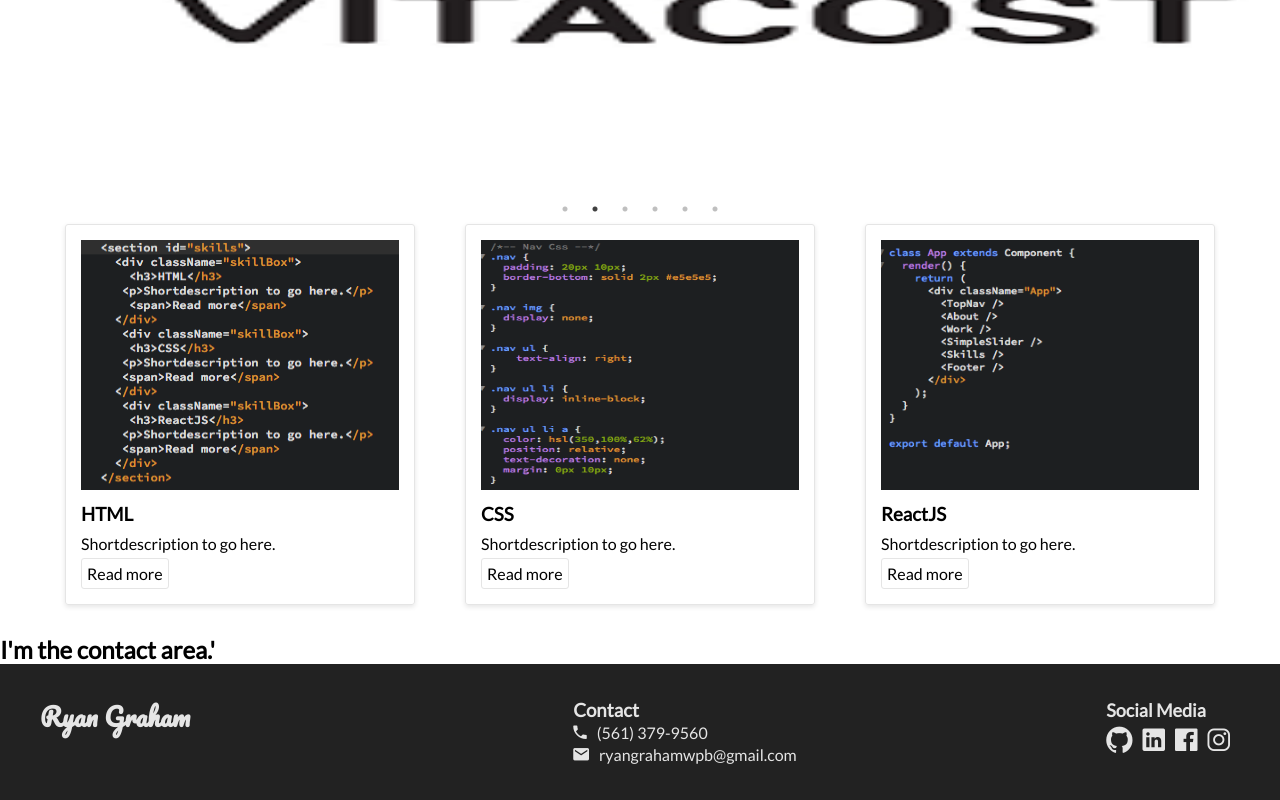
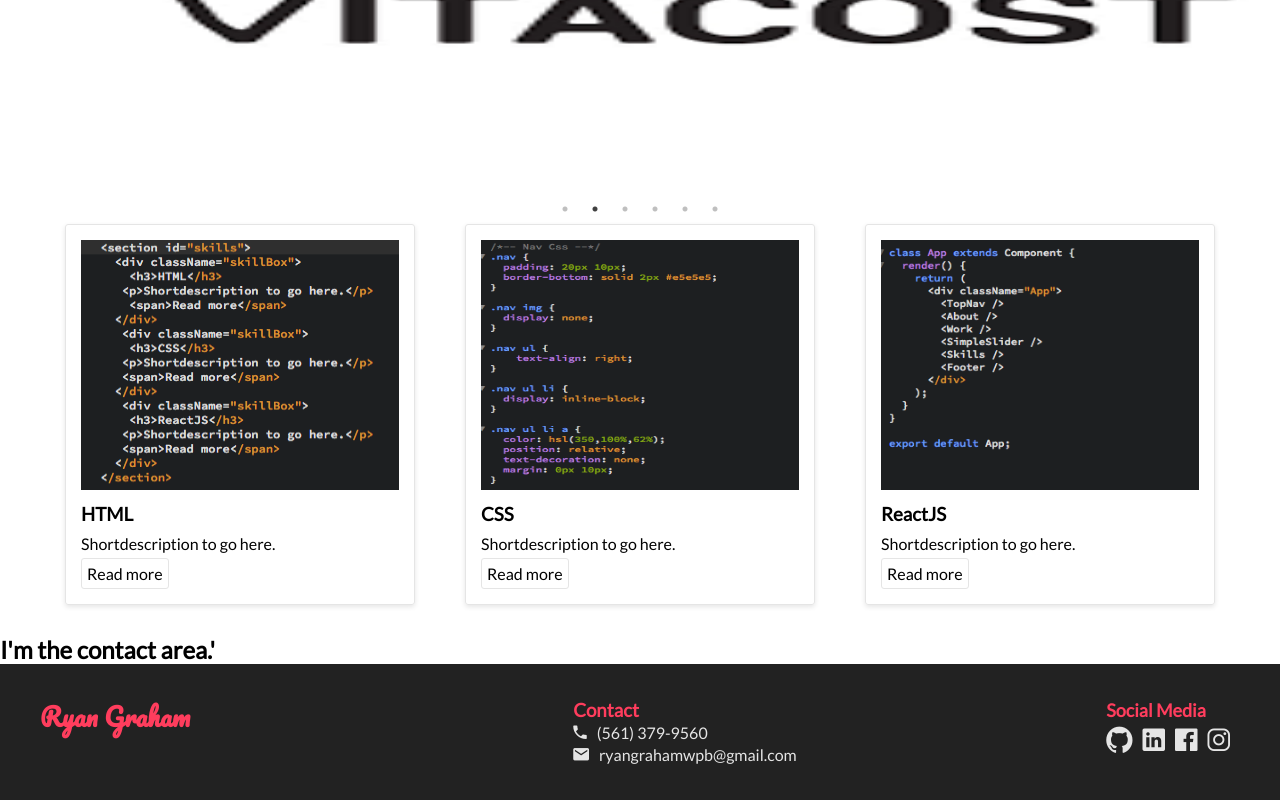
Before and after one commit to ryanwpb/newApp, a React (Create React App) app: page / in a window 1280 px wide. Shown: the part 744-1544 px from the top of the page. Built offline with nearby package versions, Linux system fonts and the light colour scheme.

Commit message:
Atttempt at styling footer.

```diff
--- a/src/App.css
+++ b/src/App.css
@@ -188,12 +188,17 @@ html {
 .footer-logo h2 {
   font-family: 'Pacifico', cursive;
   font-size: 25px;
+  color: hsl(350,100%,62%);
 }
 
 .footer-contact {
     width: 33%;
     color: #e5e5e5;
     margin: 5px auto;
+}
+
+.footer-contact h3 {
+    color: hsl(350,100%,62%);
 }
 
 .footer-contact i {
@@ -216,7 +221,7 @@ html {
 }
 
 .footer-social h3 {
-    color: #e5e5e5;
+    color: hsl(350,100%,62%);
     font-size: 18px;
 }
 
```
